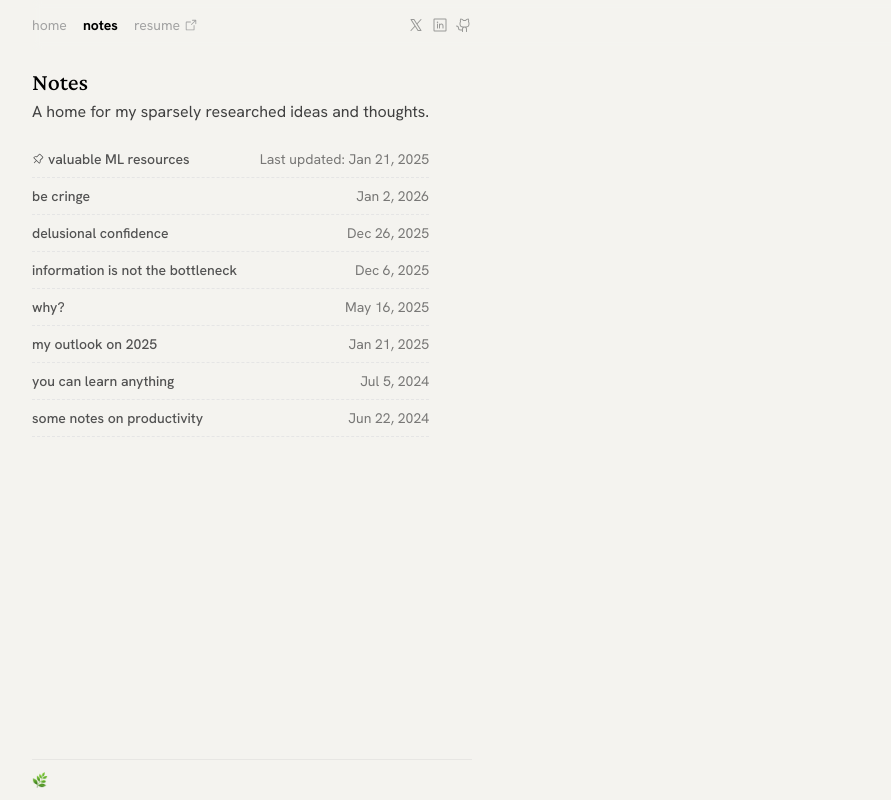
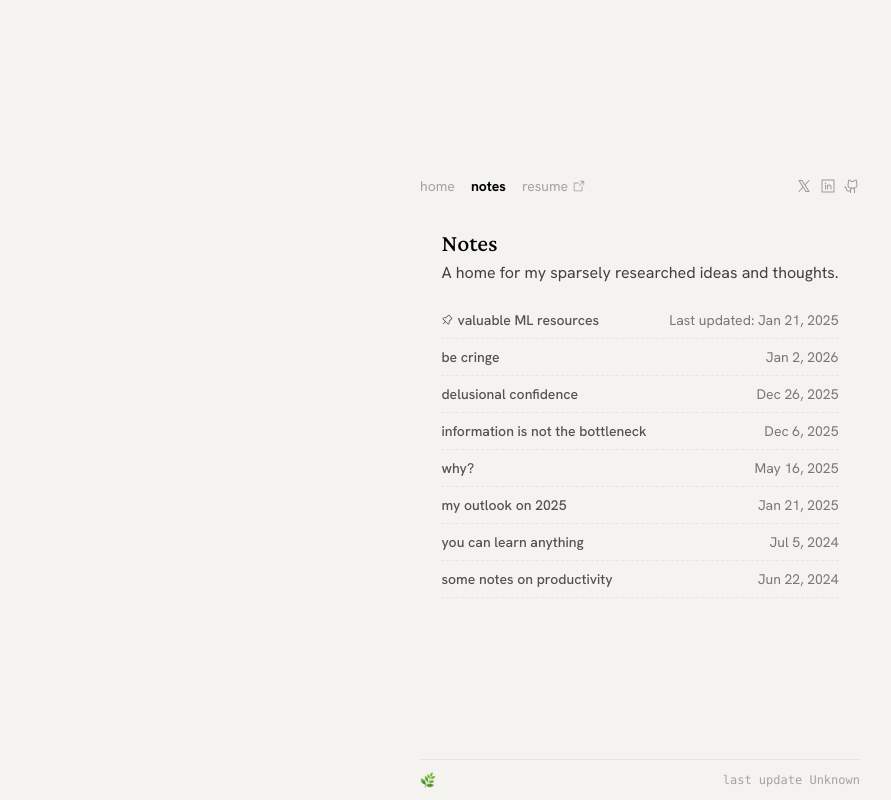
Before and after one commit to okaynils/nils.me, a Next.js app: page /notes in a window 1280 px wide. Shown: the whole page, without its empty margins (0-891 px from the left). Built offline with nearby package versions, Linux system fonts and the light colour scheme; no server answers.

Commit message:
removed lofi.study, added last updated to footer

```diff
--- /dev/null
+++ b/components/footer.js
@@ -0,0 +1,47 @@
+import { useState, useEffect } from "react";
+import { ContentWrapper } from "ui";
+import { getLastCommitDate } from "pages/api/github";
+
+export default function Footer() {
+  const [lastCommitDate, setLastCommitDate] = useState(null);
+  const [loading, setLoading] = useState(true);
+
+  useEffect(() => {
+    getLastCommitDate()
+      .then(data => {
+        if (data && data[0] && data[0].commit && data[0].commit.author) {
+          const date = new Date(data[0].commit.author.date).toLocaleDateString();
+          setLastCommitDate(date);
+        } else {
+          setLastCommitDate("Unknown");
+        }
+      })
+      .catch(error => {
+        console.error("Failed to fetch last commit date:", error);
+        setLastCommitDate("Unknown");
+      })
+      .finally(() => {
+        setLoading(false);
+      });
+  }, []);
+
+  return (
+    <footer className="w-full mt-auto flex justify-center">
+      <ContentWrapper
+        width="440px"
+        className="border-t border-gray-500/10 py-3 w-full"
+      >
+        <div className="flex items-center justify-between w-full">
+          <img
+            src="/touch-icons/main-icon.png"
+            alt="Icon"
+            className="w-4 h-4"
+          />
+          <p className="font-mono text-xs text-gray-400">
+            {loading ? "" : `last update ${lastCommitDate}`}
+          </p>
+        </div>
+      </ContentWrapper>
+    </footer>
+  );
+}
--- a/components/index.js
+++ b/components/index.js
@@ -4,5 +4,14 @@ import PostContent from "./postContent";
 import WorkContent from "./workContent";
 import WorkList from "./workList";
 import MusicList from "./musicList";
+import Footer from "./footer";
 
-export {Sidebar, BlogList, PostContent, WorkList, WorkContent, MusicList};
+export {
+  Sidebar,
+  BlogList,
+  PostContent,
+  WorkList,
+  WorkContent,
+  MusicList,
+  Footer,
+};
--- a/components/sidebar.js
+++ b/components/sidebar.js
@@ -67,7 +67,7 @@ export default function Sidebar() {
   );
 
   return (
-    <div className="w-full backdrop-blur-sm bg-cream/50">
+    <div className="w-full mt-auto flex justify-center backdrop-blur-sm bg-cream/50">
       <div className="max-w-[440px] w-full">
         <aside className="flex justify-between items-center text-sm py-2 rounded-[12px] my-1 w-full relative">
           <RenderLinks items={LINKS} />
--- a/layouts/main.js
+++ b/layouts/main.js
@@ -1,28 +1,13 @@
-import { Sidebar } from "components";
-import { ContentWrapper } from "ui";
+import { Sidebar, Footer } from "components";
 
 export default function MainLayout({ children }) {
   return (
-    <section className="flex items-start mx-4 px-4 flex-col min-h-screen">
+    <section className="flex flex-col items-center min-h-screen mx-4 px-4">
       <Sidebar />
       <main>
         {children}
       </main>
-      <footer className="w-full mt-auto">
-        <ContentWrapper
-          width="440px"
-          className="border-t border-gray-500/10 py-3 "
-        >
-          <div className="">
-            <img
-              src="/touch-icons/main-icon.png"
-              alt="Icon"
-              className="w-4 h-4"
-            />
-          </div>
-        </ContentWrapper>
-      </footer>
-
+      <Footer />
     </section>
   );
 }
--- /dev/null
+++ b/pages/api/github.js
@@ -0,0 +1,16 @@
+export function getLastCommitDate() {
+    return fetch("https://api.github.com/repos/okaynils/nils.me/commits?per_page=1")
+        .then(res => res.json())
+        .then(
+            (data) => {
+                if (Array.isArray(data) && data[0]?.commit?.author?.date) {
+                    return data;
+                }
+                return null;
+            },
+            (error) => {
+                console.error(error);
+                return null;
+            }
+        );
+}
--- a/pages/api/projects.js
+++ b/pages/api/projects.js
@@ -5,7 +5,8 @@ import matter from "gray-matter";
 const postsDirectory = join(process.cwd(), "data/projects");
 
 export function getPostSlugs() {
-  return fs.readdirSync(postsDirectory);
+  const postsBuffer = fs.readdirSync(postsDirectory);
+  return postsBuffer.filter((file) => file.endsWith(".md"));
 }
 
 export function getPostBySlug(slug, fields = []) {
--- a/pages/index.js
+++ b/pages/index.js
@@ -1,4 +1,5 @@
 import Link from "next/link";
+import { useEffect, useState } from "react";
 import { ArrowSquareOut, SpotifyLogo } from "@phosphor-icons/react"
 import { BlogList } from "components";
 import { MusicList } from "components";
@@ -21,20 +22,30 @@ export default function Home({ allPosts, allProjects, post }) {
               draggable="false" />
           </div>
           <h2 className="mb-3 md:mb-4 text-4xl">
-            <span className="font-bold text-black">
-              nils fahrni
+            <span className="font-bold text-black inline-flex items-start gap-1">
+              <span>nils fahrni</span>
+              <a href="/media/switzerland.mp4" target="_blank" title="Switzerland">
+                <img
+                  src="https://upload.wikimedia.org/wikipedia/commons/thumb/0/08/Flag_of_Switzerland_%28Pantone%29.svg/919px-Flag_of_Switzerland_%28Pantone%29.svg.png"
+                  alt="Swiss flag"
+                  className="w-3 h-3 mt-[4px]"
+                />
+              </a>
             </span>
           </h2>
-          <div>
-            I study Statistics and Machine Learning at <a href="https://liu.se/en" target="_blank" className="text-zinc-400 underline underline-offset-[0.25em] decoration-dotted hover:bg-zinc-200">Linköping University</a>. I am part of the driverless team at <a href="https://liuformulastudent.se/" target="_blank" className="text-zinc-400 underline underline-offset-[0.25em] decoration-dotted hover:bg-zinc-200">LiU Formula Student</a> where I work on <a href="https://en.wikipedia.org/wiki/Simultaneous_localization_and_mapping" target="_blank" className="hover:cursor-help">SLAM</a> for the autonomous race car.
+          <div className="text-sm">
+            I study Statistics and Machine Learning at <a href="https://liu.se/en" target="_blank" className="text-zinc-400 underline underline-offset-[0.25em] decoration-dotted hover:bg-zinc-200">Linköping University</a>. I am part of the driverless team at <a href="https://liuformulastudent.se/" target="_blank" className="text-zinc-400 underline underline-offset-[0.25em] decoration-dotted hover:bg-zinc-200">LiU Formula Student</a> where I work on <a href="https://en.wikipedia.org/wiki/Simultaneous_localization_and_mapping" target="_blank" className="hover:cursor-help">SLAM</a> and computer vision for the autonomous race car.
           </div>
         </div>
+
+        {/* Personal Projects */}
+        {allProjects && allProjects.length > 0 && (
           <div className="pt-6 pb-2">
             <h2 className="text-xl font-medium text-black mb-4">
               Personal Projects
             </h2>
             <ul className="mt-4 space-y-4">
-            {allProjects?.map((project) => (
+              {allProjects.map((project) => (
                 <li key={project?.title} className="relative border border-gray-200 rounded-lg hover:bg-gray-100 transition-colors duration-300 ease-in-out">
                   <Link
                     href={`/projects/${project?.slug}` || "/"}
@@ -85,6 +96,8 @@ export default function Home({ allPosts, allProjects, post }) {
               ))}
             </ul>
           </div>
+        )}
+
         <div className="pt-8 pb-2">
           <div className="flex items-center gap-3 pb-3">
             <h2 className=" text-xl font-medium text-black">
@@ -97,7 +110,7 @@ export default function Home({ allPosts, allProjects, post }) {
               View all notes →
             </Link>
           </div>
-          <BlogList data={allPosts?.slice(0, 12)} activeSlug={post?.slug} />
+          <BlogList data={allPosts?.slice(0, 6)} activeSlug={post?.slug} />
         </div>
 
         <div>
```
Also changed, not shown: data/projects/archive/lofi-study.md (renamed from data/projects/lofi-study.md), 2 other files (tests, documents, lock files or other folders). Lines whose indentation alone changed are shown as unchanged.
